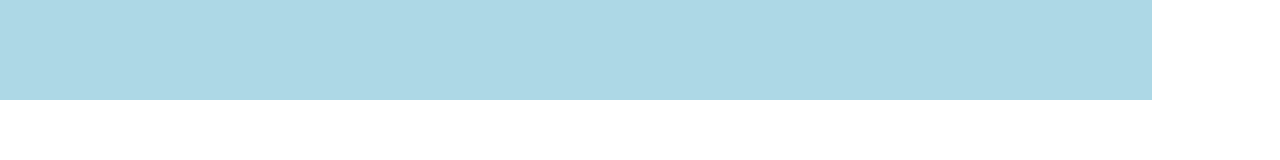
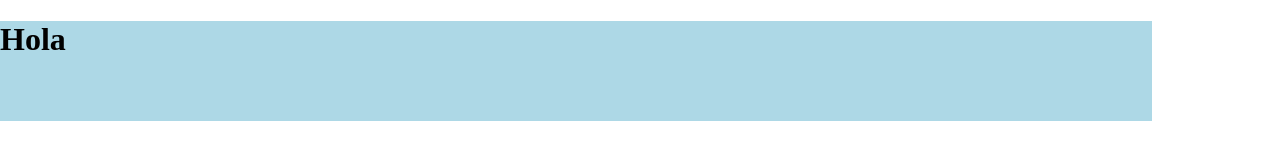
Before and after one commit to DidierHA/CSS_2022_1, a plain HTML site: page index.html in a window 1280 px wide. Drawn offline with Linux system fonts and the light colour scheme.

Commit message:
Agregando un h1

```diff
--- a/index.html
+++ b/index.html
@@ -8,6 +8,8 @@
     <title>Cascading Style Sheets</title>
   </head>
   <body>
-    <div class="primerClase"></div>
+    <div class="primerClase">
+      <h1>Hola</h1>
+    </div>
   </body>
 </html>
```
